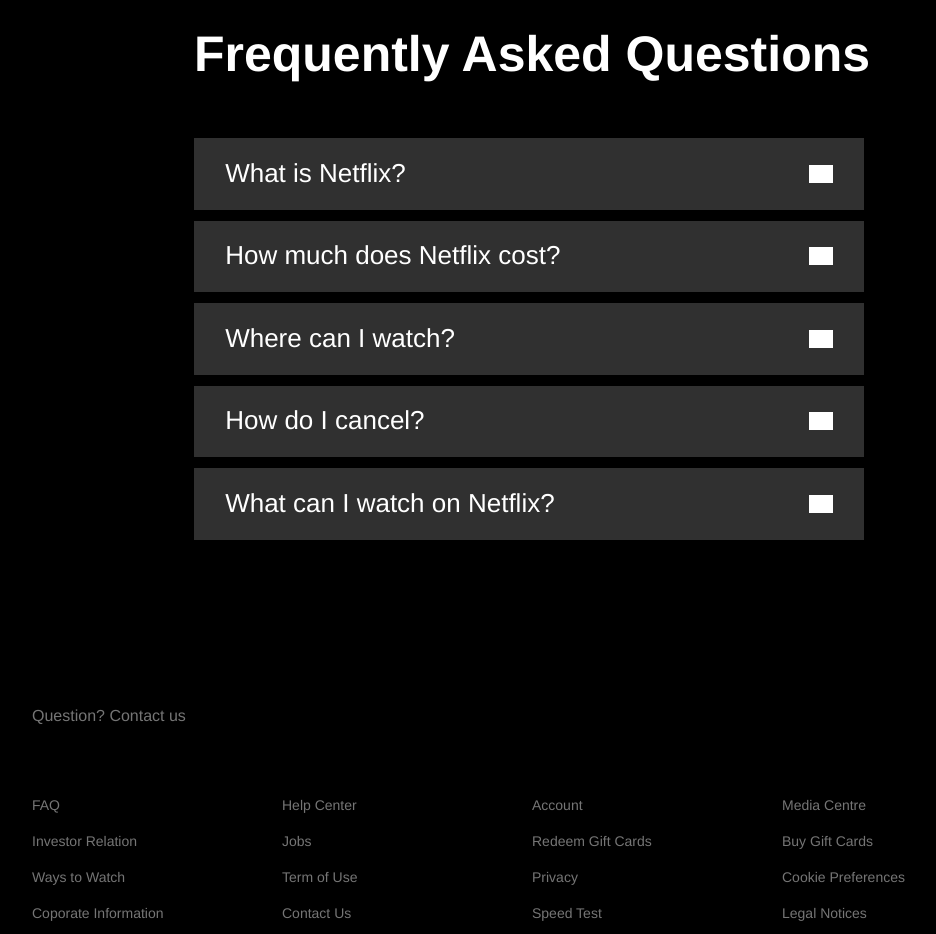
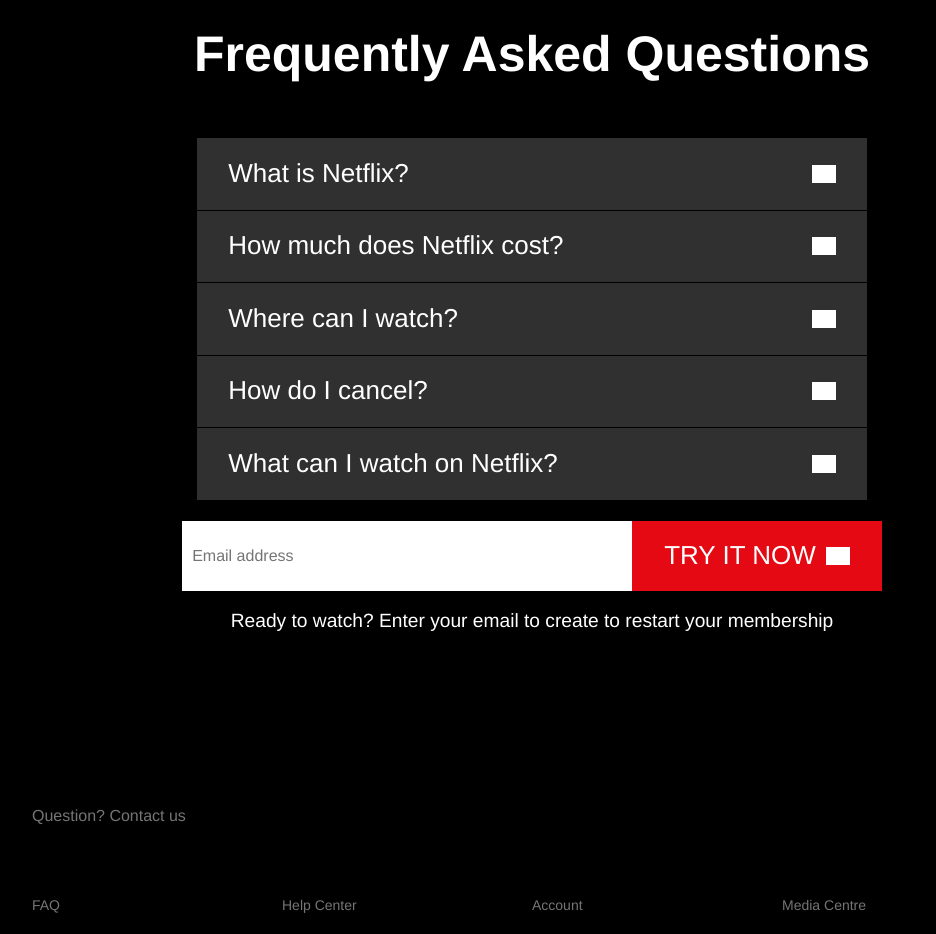
Before and after one commit to tiennguyen00/Netflix-clone, a React (Create React App) app: page / in a window 1280 px wide. Shown: the part 1280-2214 px from the top of the page, without its empty margins (108-1044 px from the left). Built offline with nearby package versions, Linux system fonts and the light colour scheme; grey boxes are pictures that could not be loaded.

Commit message:
UI basic (OptForm)

```diff
--- a/src/App.js
+++ b/src/App.js
@@ -1,15 +1,17 @@
 import React from 'react';
+import { BrowserRouter as Route, Switch } from 'react-router-dom';
 import { FaqsContainer } from './containers/faqs';
 import { FooterContainer } from './containers/footer';
 import JumbotronContainer from './containers/jumbotron';
+import * as ROUTES from './constants/routes';
 
 function App() {
   return (
-    <>
+    <Route>
       <JumbotronContainer />
       <FaqsContainer />
       <FooterContainer />
-    </>
+    </Route>
   );
 }
 
--- a/src/components/accordion/styles/accordion.js
+++ b/src/components/accordion/styles/accordion.js
@@ -13,7 +13,9 @@
 export const Item = styled.div`
   color: white;
   margin-bottom: 10px;
+  margin: auto;
   max-width: 670px;
+  width: 100%;
 
   &:first-of-type {
     margin-top: 3rem;
--- a/src/components/index.js
+++ b/src/components/index.js
@@ -1,3 +1,4 @@
 export { default as Jumbotron } from './jumbotron';
 export { default as Footer } from './footer';
 export { default as Accordion } from './accordion';
+// export { default as OptForm } from './opt-form';
--- /dev/null
+++ b/src/components/opt-form/index.js
@@ -0,0 +1,27 @@
+import React from 'react';
+import { Container, Input, Text, Button, Break } from './styles/opt-form';
+
+export default function OptForm({ children, ...restProps }) {
+  return <Container {...restProps}>{children}</Container>;
+}
+
+OptForm.Input = function OptFormInput({ ...restProps }) {
+  return <Input {...restProps} />;
+};
+
+OptForm.Button = function OptFromButton({ children, ...restProps }) {
+  return (
+    <Button {...restProps}>
+      {children}
+      <img src="/images/icons/chevron-right.png" alt="Try now" />
+    </Button>
+  );
+};
+
+OptForm.Text = function OptFormText({ children, ...restProps }) {
+  return <Text {...restProps}>{children}</Text>;
+};
+
+OptForm.Break = function OptFormBreak({ ...restProps }) {
+  return <Break {...restProps} />;
+};
--- /dev/null
+++ b/src/components/opt-form/styles/opt-form.js
@@ -0,0 +1,73 @@
+import styled from 'styled-components/macro';
+
+export const Container = styled.div`
+  display: flex;
+  justify-content: center;
+  height: 100%;
+  margin-top: 20px;
+  flex-wrap: wrap;
+
+  @media (max-width: 1000px) {
+    flex-direction: column;
+    align-items: center;
+  }
+`;
+
+export const Input = styled.input`
+  max-width: 450px;
+  width: 100%;
+  border: 0;
+  padding: 10px;
+  height: 70px;
+  box-sizing: border-box;
+`;
+
+export const Button = styled.button`
+  display: flex;
+  align-items: center;
+  height: 70px;
+  background: #e50914;
+  color: white;
+  text-transform: uppercase;
+  padding: 0 32px;
+  font-size: 26px;
+  border: 0;
+  cursor: pointer;
+
+  &:hover {
+    background: #f40612;
+  }
+
+  @media (max-width: 1000px) {
+    height: 50px;
+    font-size: 16px;
+    margin-top: 20px;
+    font-weight: bold;
+  }
+
+  img {
+    margin-left: 10px;
+    filter: brightness(0) invert(1);
+    width: 24px;
+
+    @media (max-width: 1000px) {
+      width: 16px;
+    }
+  }
+`;
+
+export const Text = styled.p`
+  font-size: 19.2px;
+  color: white;
+  text-align: center;
+
+  @media (max-width: 600px) {
+    font-size: 16px;
+    line-height: 22px;
+  }
+`;
+
+export const Break = styled.div`
+  flex-basis: 100%;
+  height: 0;
+`;
--- /dev/null
+++ b/src/constants/routes.js
@@ -0,0 +1,4 @@
+export const HOME = '/';
+export const BROWSE = '/brower';
+export const SIGN_UP = '/signup';
+export const SIGN_IN = '/signin';
--- a/src/containers/faqs.js
+++ b/src/containers/faqs.js
@@ -1,5 +1,6 @@
 import React from 'react';
 import { Accordion } from '../components';
+import OptForm from '../components/opt-form';
 import faqsData from '../fixtures/faqs.json';
 
 export function FaqsContainer() {
@@ -14,6 +15,16 @@
           </Accordion.Item>
         );
       })}
+      <Accordion.Item />
+
+      <OptForm>
+        <OptForm.Input placeholder="Email address" />
+        <OptForm.Button>Try it now</OptForm.Button>
+        <OptForm.Break />
+        <OptForm.Text>
+          Ready to watch? Enter your email to create to restart your membership
+        </OptForm.Text>
+      </OptForm>
     </Accordion>
   );
 }
```
Also changed, not shown: value.txt.
